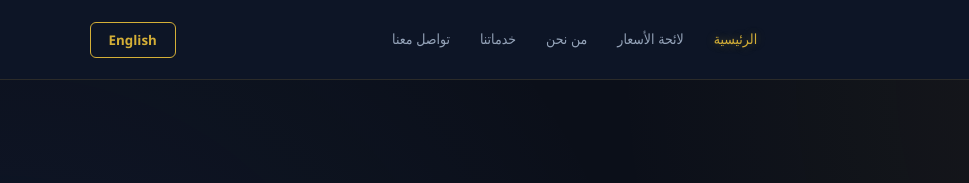
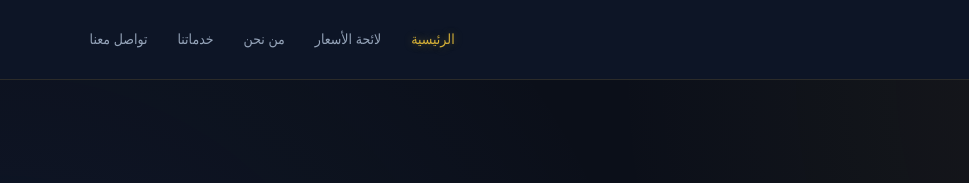
Before and after one commit to hanaaaboush-droid/nexora-finance, a website: page index.html in a window 1280 px wide. Shown: the top 183 px of the page, 0-969 px from the left. Drawn offline with Linux system fonts and the light colour scheme; no server answers.

Commit message:
Update index.html

```diff
--- a/index.html
+++ b/index.html
@@ -30,7 +30,6 @@
             <a href="#">تواصل معنا</a>
         </nav>
 
-        <button id="languageBtn">English</button>
     </header>
 
 
```
